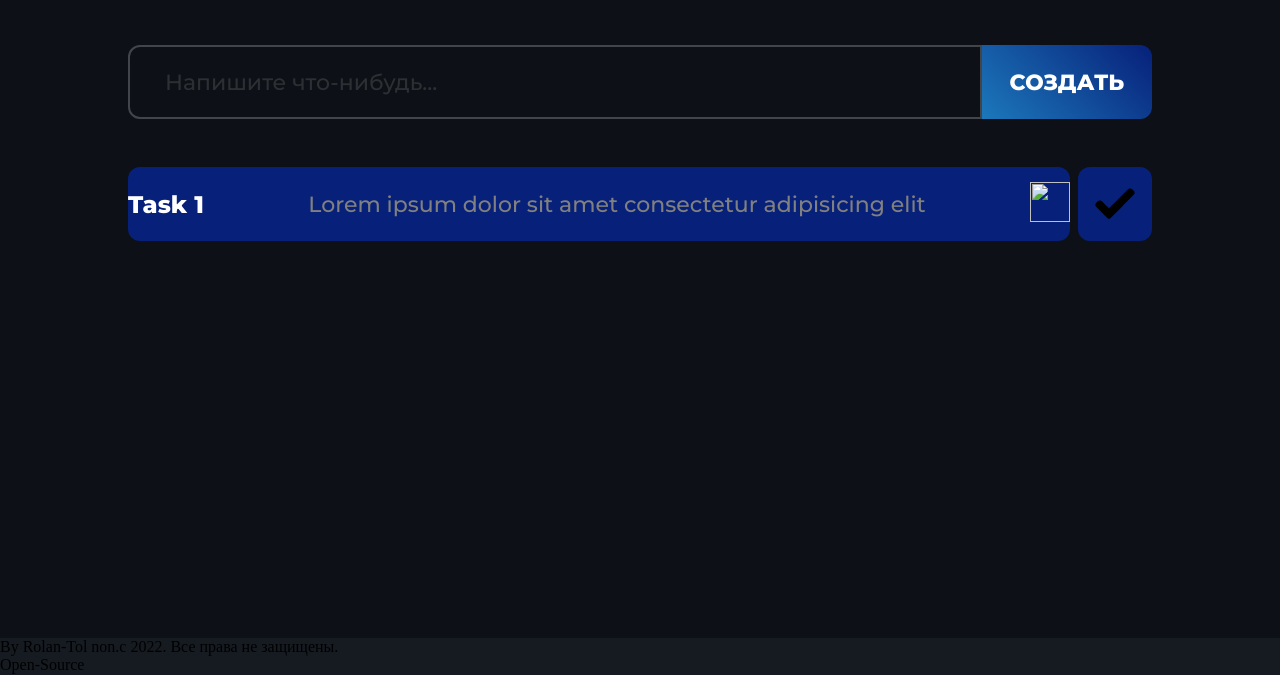
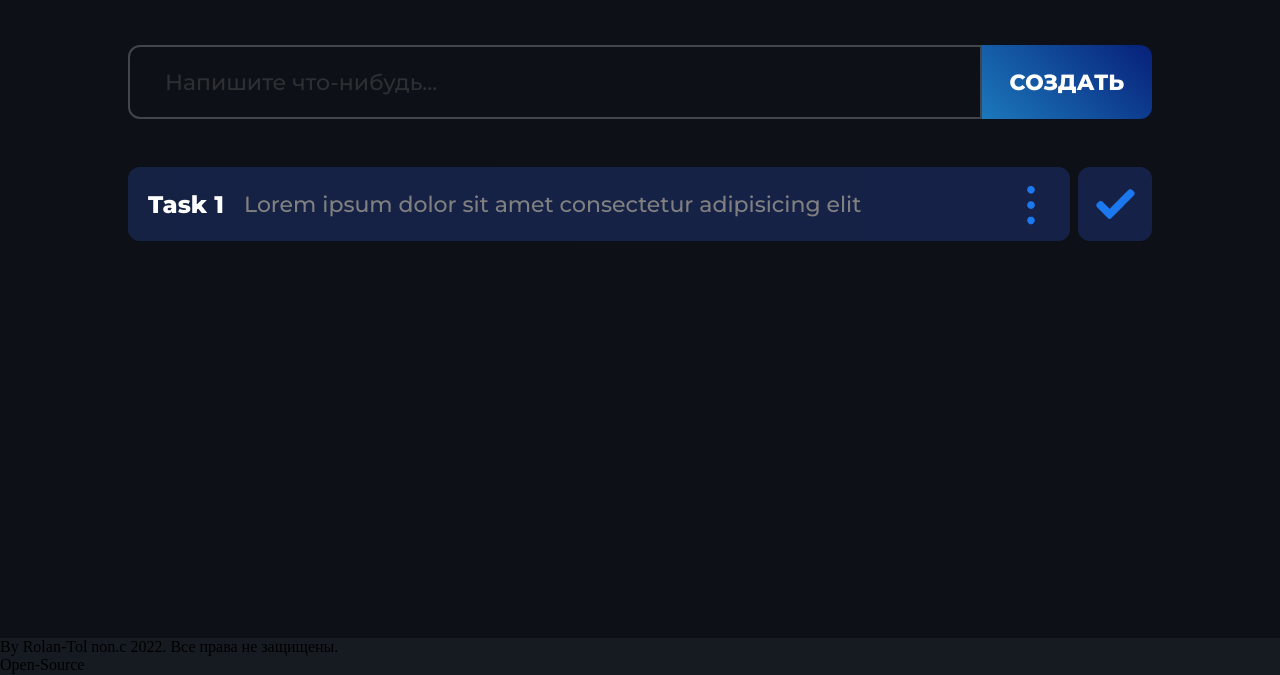
Before and after one commit to Rolan-Tol/ToDoList, a plain HTML site: page index.html in a window 1280 px wide. Shown: the part 125-800 px from the top of the page. Drawn offline with Linux system fonts and the light colour scheme.

Commit message:
end of styles

```diff
--- a/index.html
+++ b/index.html
@@ -19,11 +19,46 @@
             <div class="task">
                 <div class="card">
                     <div class="card-title">Task 1</div>
-                    <div class="card-value">Lorem ipsum dolor sit amet consectetur adipisicing elit</div>
-                    <div class="card-setting"><img src="" alt="" class="setting-img" width="40px" height="40px"></div>
+                        <div class="card-value">Lorem ipsum dolor sit amet consectetur adipisicing elit</div>
+                        <div class="card-setting">
+                        <?xml version="1.0" standalone="no"?>
+                        <!DOCTYPE svg PUBLIC "-//W3C//DTD SVG 20010904//EN"
+                        "http://www.w3.org/TR/2001/REC-SVG-20010904/DTD/svg10.dtd">
+                        <svg version="1.0" xmlns="http://www.w3.org/2000/svg"
+                        width="512.000000pt" height="512.000000pt" viewBox="0 0 512.000000 512.000000"
+                        preserveAspectRatio="xMidYMid meet">
+                        <g transform="translate(0.000000,512.000000) scale(0.100000,-0.100000)"
+                        fill="#000000" stroke="none">
+                        <path d="M2480 4095 c-149 -41 -243 -163 -244 -315 -1 -66 4 -85 32 -142 37
+                        -75 83 -120 158 -155 191 -87 411 26 455 235 47 228 -176 438 -401 377z"/>
+                        <path d="M2507 2789 c-103 -16 -199 -90 -246 -189 -20 -44 -25 -71 -26 -130 0
+                        -66 5 -85 33 -143 36 -72 86 -122 161 -158 71 -35 196 -33 273 4 131 64 208
+                        219 178 361 -34 167 -202 282 -373 255z"/>
+                        <path d="M2442 1463 c-60 -21 -146 -103 -179 -171 -74 -152 -2 -352 155 -429
+                        49 -24 69 -28 142 -28 73 0 93 4 142 28 157 77 229 277 155 429 -35 71 -119
+                        150 -183 172 -59 20 -174 20 -232 -1z"/>
+                        </g>
+                        </svg>
+                        </div>
                 </div>
                 <div class="check-box">
-                    <img src="img/check.svg" alt="check" class="check-img">
+                    <?xml version="1.0" standalone="no"?>
+                    <!DOCTYPE svg PUBLIC "-//W3C//DTD SVG 20010904//EN"
+                    "http://www.w3.org/TR/2001/REC-SVG-20010904/DTD/svg10.dtd">
+                    <svg version="1.0" xmlns="http://www.w3.org/2000/svg"
+                    width="512.000000pt" height="512.000000pt" viewBox="0 0 512.000000 512.000000"
+                    preserveAspectRatio="xMidYMid meet">
+
+                    <g transform="translate(0.000000,512.000000) scale(0.100000,-0.100000)"
+                    fill="#000000" stroke="none">
+                    <path class="card-check" d="M4090 4211 c-14 -5 -41 -16 -60 -25 -19 -10 -502 -484 -1073 -1054
+                    l-1037 -1037 -398 397 c-272 271 -411 403 -442 419 -68 34 -177 38 -255 8 -51
+                    -19 -77 -40 -181 -143 -144 -145 -167 -184 -168 -296 -2 -144 -39 -99 678
+                    -819 436 -438 654 -649 681 -662 51 -24 119 -24 170 0 28 13 434 413 1321
+                    1302 1430 1432 1320 1311 1318 1459 -1 112 -24 151 -168 296 -102 102 -130
+                    124 -179 142 -59 22 -156 28 -207 13z"/>
+                    </g>
+                    </svg>
                 </div>
             </div>
         </div>
--- a/styles/style.scss
+++ b/styles/style.scss
@@ -110,21 +110,34 @@ footer {
 
 .card {
     display: flex;
-    justify-content: space-between;
     align-items: center;
     width: 92%;
-    background-color: #072079;
+    background: linear-gradient(to right, #152244, #162147);
     border-radius: 12px;
+    position: relative;
+    .card-setting {
+        position: absolute;
+        right: 9px;
+        top: 7px;
+        svg {
+            width: 60px;
+            height: 60px;
+        }
+        g {
+            fill: #1B78EF;
+        }
+    }
     .card-title {
         font-family: MontserratextraBold;
         color: white;
         font-size: 24px;
+        margin: 0 20px 0 20px;
     }
     .card-value {
         font-family: MontserratMedium;
         color: gray;
         font-size: 22px;
-
+        padding: 0 30px 0 0;
     }
 }
 
@@ -134,10 +147,17 @@ footer {
     align-items: center;
     width: 74px;
     height: 74px;
-    background-color: #072079;
+    background-color: #162147;
     border-radius: 12px;
+    svg {
+        width: 47px;
+        height: auto;
+    }
     .check-img {
         width: 65%;
         height: 65%;
     }
+    .card-check {
+        fill: #1B78EF;
+    }
 }
```
Also changed, not shown: styles/style.css.
